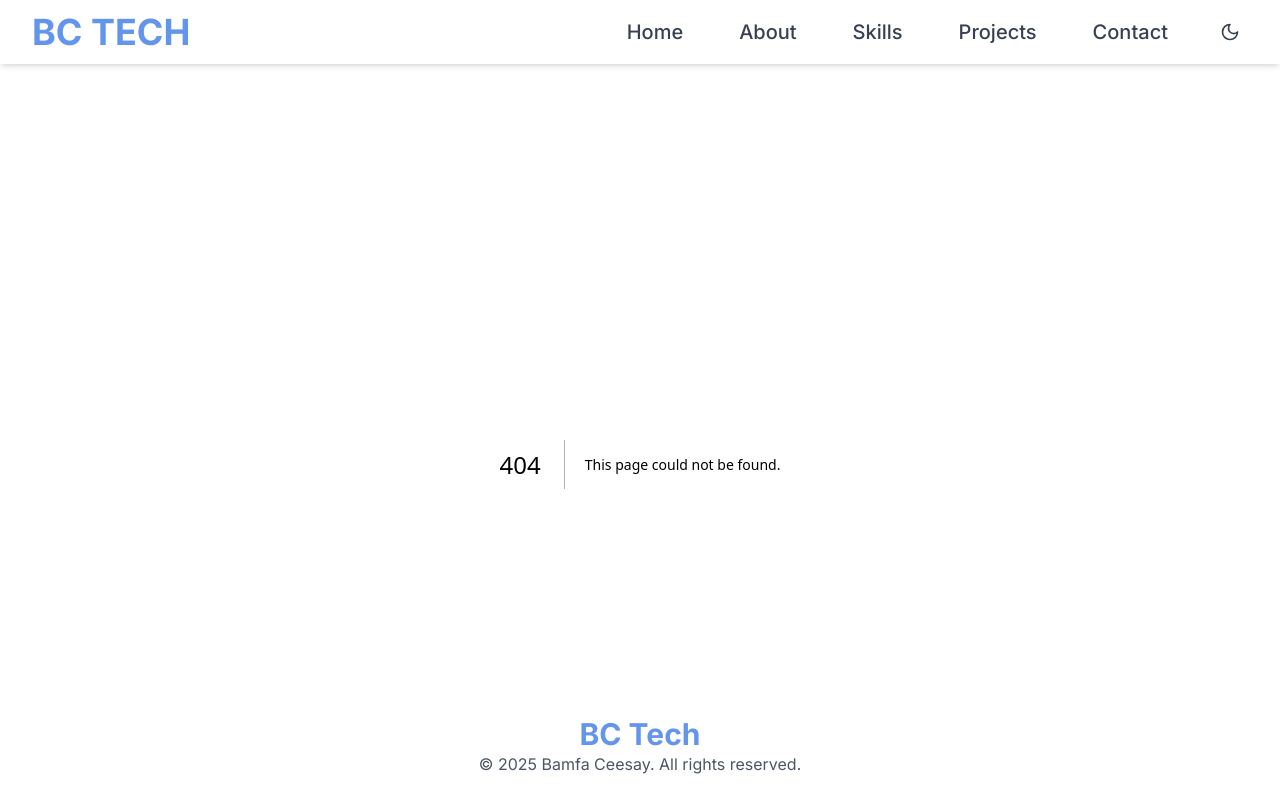
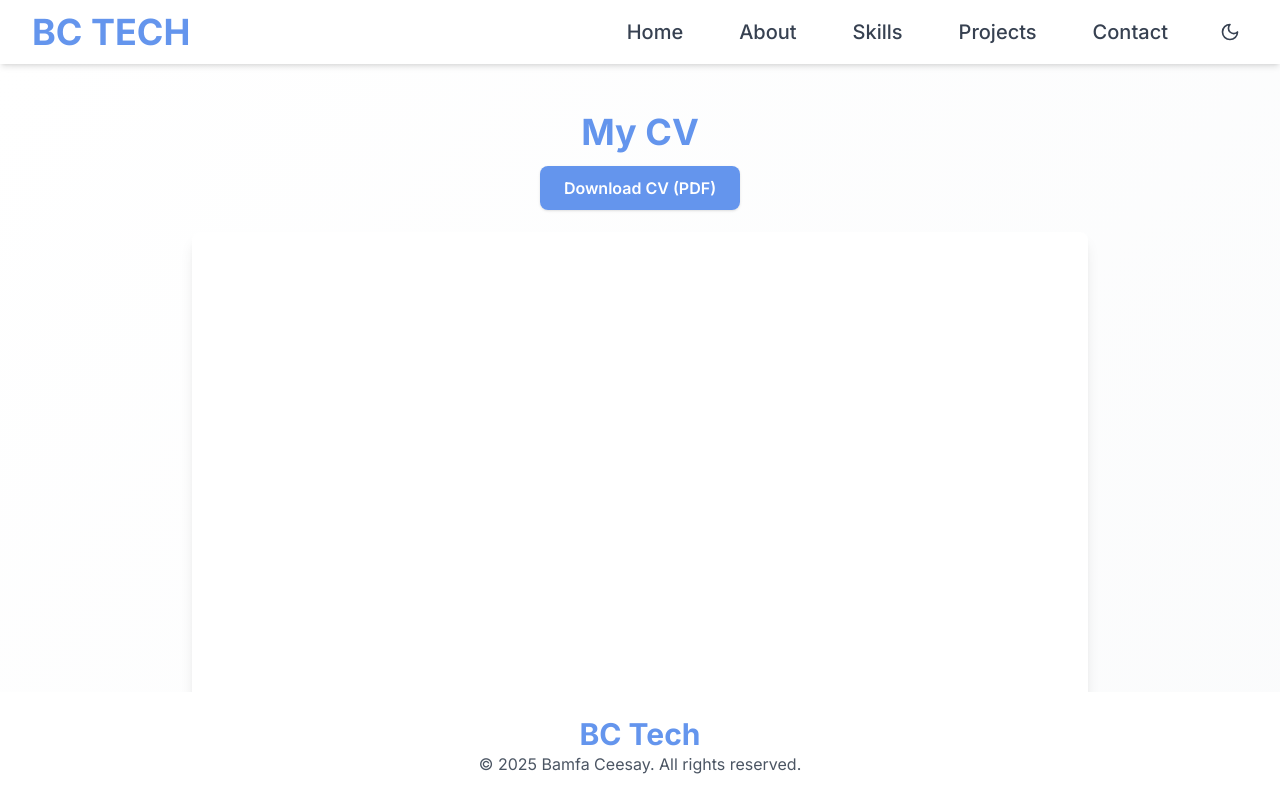
Before and after one commit to BCEESAY10/Bamfa-Portfolio, a Next.js app: page /cv in a window 1280 px wide. Before the commit this address had no page. Shown: the top 800 px of the page. Built offline with nearby package versions, Linux system fonts and the light colour scheme.

Commit message:
Add my CV

```diff
--- /dev/null
+++ b/app/cv/page.js
@@ -0,0 +1,26 @@
+"use client";
+
+export default function CVPage() {
+  return (
+    <div className="min-h-screen flex flex-col items-center justify-center bg-gradient-to-br from-white to-gray-50 dark:from-gray-900 dark:to-gray-800 py-12 px-4">
+      <h1 className="text-4xl font-bold mb-6 text-primary text-center">My CV</h1>
+      <div className="mb-8">
+        <a
+          href="/cv.pdf"
+          target="_blank"
+          rel="noopener noreferrer"
+          className="bg-primary text-white px-6 py-3 rounded-lg font-semibold shadow hover:bg-primary/90 transition"
+        >
+          Download CV (PDF)
+        </a>
+      </div>
+      <div className="w-full max-w-4xl aspect-[8.5/11] shadow-lg rounded-lg overflow-hidden bg-white dark:bg-gray-900">
+        <iframe
+          src="/Bamfa_CV-June_2025.pdf"
+          title="CV PDF"
+          className="w-full h-[80vh] min-h-[500px] border-0"
+        />
+      </div>
+    </div>
+  );
+}
```
Also changed, not shown: 1 other file (tests, documents, lock files or other folders).
